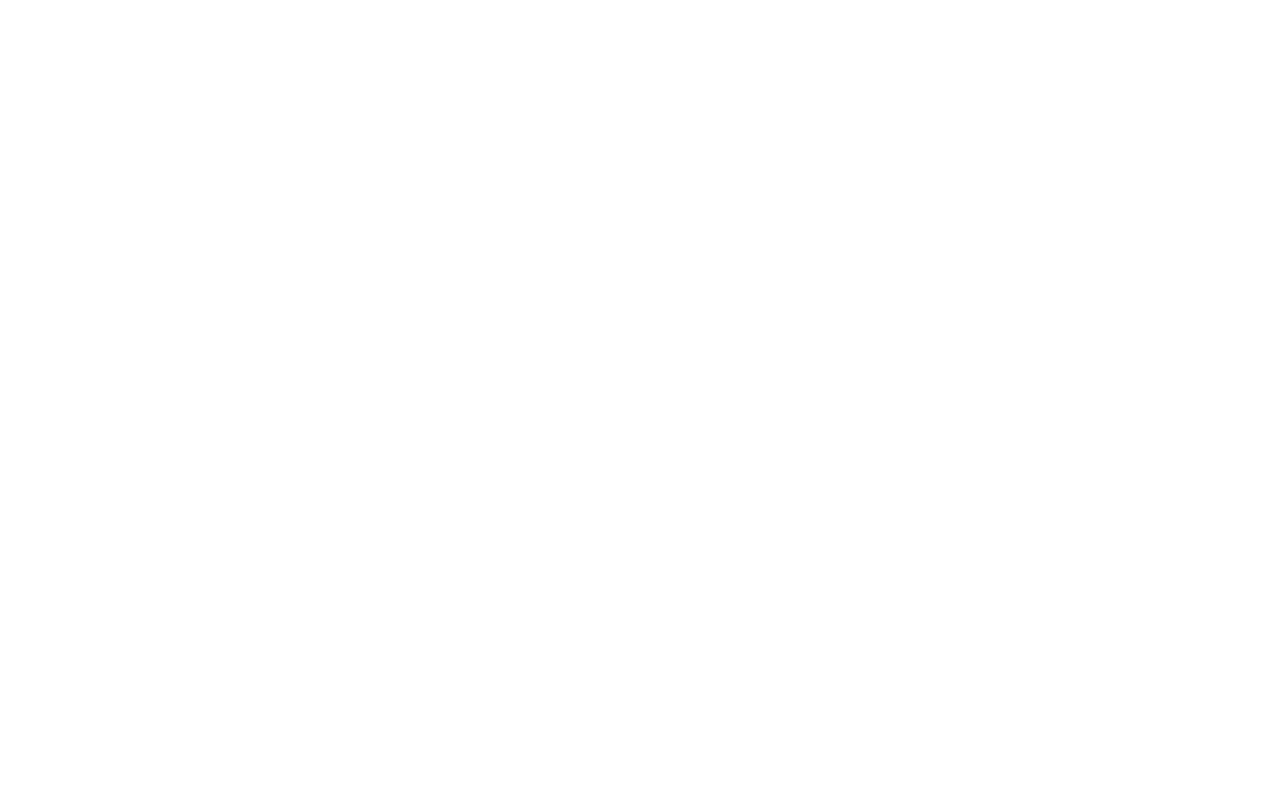
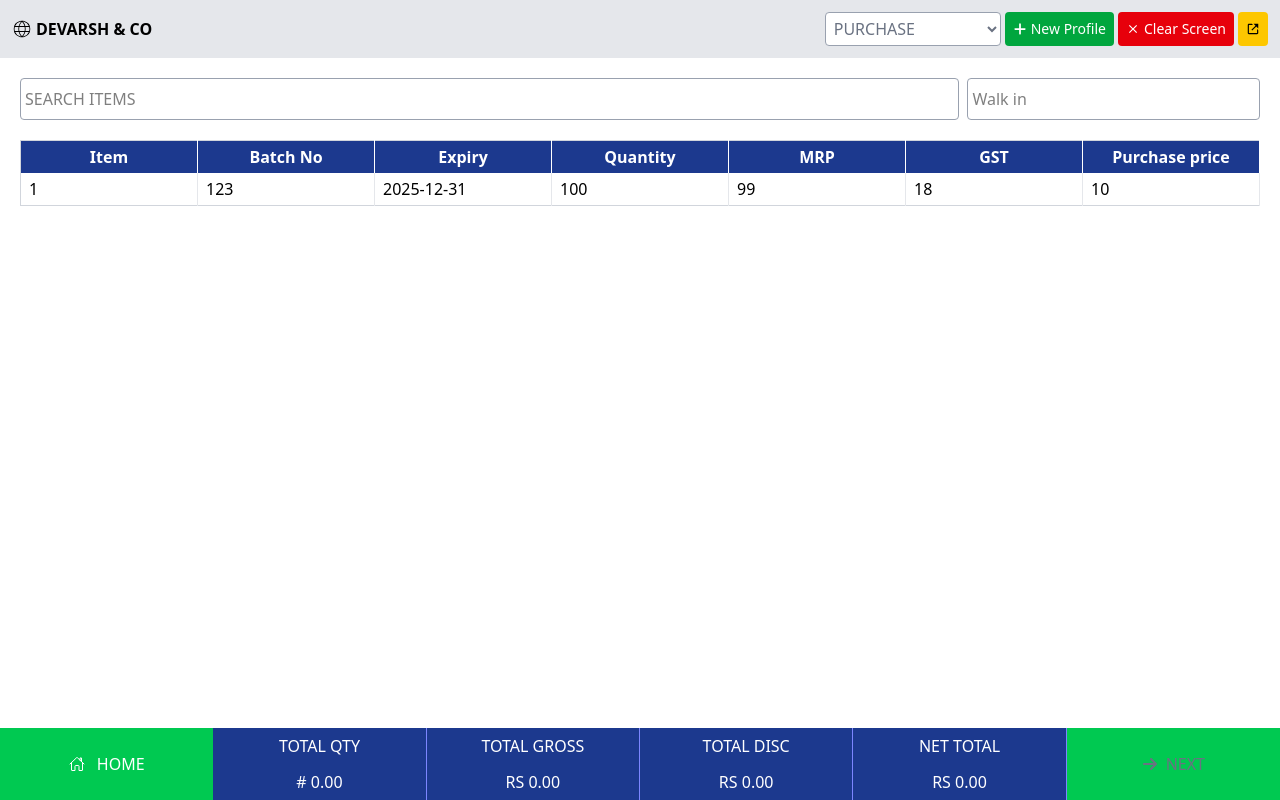
Before and after one commit to Zthree123/devarsh-co, a React (Vite) app: page /purchases in a window 1280 px wide. Before the commit this address had no page. Built offline with nearby package versions, Linux system fonts and the light colour scheme.

Commit message:
RetailerMaster CrediInfo Added

```diff
--- a/src/AddParty.jsx
+++ b/src/AddParty.jsx
@@ -1,7 +1,7 @@
 import React, { useState } from 'react';
 import { IoMdClose } from "react-icons/io";
 
-const AddParty = ({ setIsOpen, setRetailer }) => {
+const AddParty = ({ setIsOpen, setRetailer, fetchRetailer }) => {
     const [error, setError] = useState("")
 
     const [party, setParty] = useState({
@@ -82,8 +82,8 @@
             const data = await response.json()
 
             if (data.status === "success") {
-                setRetailer(data.results);
                 setIsOpen(false)
+                fetchRetailer()
             } else {
                 console.log(data?.message || "Failed to add retailer.");
             }
@@ -91,7 +91,6 @@
             console.log("Error adding retailer", error)
         }
     };
-
 
     return (
         <div>
--- a/src/App.jsx
+++ b/src/App.jsx
@@ -14,6 +14,7 @@
 import BeatMaster from './BeatMaster';
 import DistributorMaster from './DistributorMaster';
 import ProtectedRoute from './ProtectedRoute';
+import Purchases from './Purchases';
 
 const App = () => {
   const [selectedProducts, setSelectedProducts] = useState([]);
@@ -46,6 +47,7 @@
             <Route path="/beatMaster" element={<BeatMaster />} />
             <Route path="/distributorMaster" element={<DistributorMaster />} />
             <Route path="/addretailer" element={<AddParty />} />
+            <Route path="/purchases" element={<Purchases />} />
 
 
       </Routes>
--- /dev/null
+++ b/src/ItemsPurchase.jsx
@@ -0,0 +1,85 @@
+import React from 'react'
+import { IoHomeOutline } from "react-icons/io5";
+import { Link } from 'react-router-dom';
+import { FaArrowRight } from "react-icons/fa6";
+
+const ItemsPurchase = () => {
+    return (
+        <div>
+            <div className='flex gap-2 py-5 px-5'>
+                <input
+                    className='outline-none w-full border border-gray-400 rounded px-1 py-2'
+                    placeholder='SEARCH ITEMS'
+                    type="text"
+                />
+                <input
+                    className='outline-none w-96 border border-gray-400 rounded px-1 py-2'
+                    placeholder='Walk in'
+                    type="text" />
+            </div>
+
+            <div className='mx-5'>
+                <table className='w-full border border-gray-300'>
+                    <thead className='bg-blue-900 text-white'>
+                        <tr>
+                            <th className='border-r border-white py-1'>Item</th>
+                            <th className='border-r border-white py-1'>Batch No</th>
+                            <th className='border-r border-white py-1'>Expiry</th>
+                            <th className='border-r border-white py-1'>Quantity</th>
+                            <th className='border-r border-white py-1'>MRP</th>
+                            <th className='border-r border-white py-1'>GST</th>
+                            <th className='border-r border-white py-1'>Purchase price</th>
+                        </tr>
+                    </thead>
+                    <tbody>
+                        <tr>
+                            <td className='border-r border-gray-200 py-1 px-2 w-1/7'>1</td>
+                            <td className='border-r border-gray-200 py-1 px-2 w-1/7'>123</td>
+                            <td className='border-r border-gray-200 py-1 px-2 w-1/7'>2025-12-31</td>
+                            <td className='border-r border-gray-200 py-1 px-2 w-1/7'>100</td>
+                            <td className='border-r border-gray-200 py-1 px-2 w-1/7'>99</td>
+                            <td className='border-r border-gray-200 py-1 px-2 w-1/7'>18</td>
+                            <td className='border-r border-gray-200 py-1 px-2 w-1/7'>10</td>
+                        </tr>
+                    </tbody>
+                </table>
+            </div>
+
+            <div className='grid grid-cols-6 fixed bottom-0 w-full right-0 text-white'>
+                <Link
+                    to='/dashboard'
+                    className='flex items-center justify-center gap-3 py-6 bg-green-500 hover:bg-green-600'
+                >
+                    <IoHomeOutline />
+                    <button className='uppercase '>home</button>
+                </Link>
+                <div className='grid grid-rows-2 place-items-center bg-blue-900 border-r border-r-indigo-400'>
+                    <p className='uppercase'>total qty</p>
+                    <p># 0.00</p>
+                </div>
+                <div className='grid grid-rows-2  place-items-center bg-blue-900 border-r border-r-indigo-400'>
+                    <p className='uppercase'>total gross</p>
+                    <p>RS 0.00</p>
+                </div>
+                <div className='grid grid-rows-2  place-items-center bg-blue-900 border-r border-r-indigo-400'>
+                    <p className='uppercase'>total disc</p>
+                    <p>RS 0.00</p>
+                </div>
+                <div className='grid grid-rows-2  place-items-center bg-blue-900 border-r border-r-indigo-400'>
+                    <p className='uppercase'>net total</p>
+                    <p>RS 0.00</p>
+                </div>
+                <div
+                    className="flex items-center justify-center gap-3 px-4 py-2 cursor-pointer
+                 bg-green-500 hover:bg-green-600"
+                >
+                        <button  className='uppercase cursor-not-allowed text-gray-500 flex items-center gap-2'>
+                            <FaArrowRight /> Next
+                        </button>
+                </div>
+            </div>
+        </div>
+    )
+}
+
+export default ItemsPurchase
--- a/src/Master.jsx
+++ b/src/Master.jsx
@@ -136,7 +136,7 @@
 
             <div className='grid grid-cols-6 fixed bottom-0 w-full right-0 text-white'>
                 <Link
-                    to='/dashboard' element={<Dashboard/>}
+                    to='/dashboard' element={<Dashboard />}
                     className='flex items-center justify-center gap-3 py-6 bg-green-500 hover:bg-green-600'
                 >
                     <IoHomeOutline />
@@ -160,7 +160,7 @@
                 </div>
                 <div
                     className={`flex items-center justify-center gap-3 px-4 py-2 cursor-pointer
-        ${selectedProducts.length > 0 ? 'bg-green-500 hover:bg-green-600' : 'bg-green-400'}`}
+                 ${selectedProducts.length > 0 ? 'bg-green-500 hover:bg-green-600' : 'bg-green-400'}`}
                 >
                     {selectedProducts.length > 0 ? (
                         <Link to='/payment' state={{ netTotal: getNetTotal(), selectedProducts }} className='uppercase text-white flex items-center gap-2'>
@@ -172,7 +172,6 @@
                         </button>
                     )}
                 </div>
-
             </div>
         </div>
     )
--- /dev/null
+++ b/src/Purchases.jsx
@@ -0,0 +1,75 @@
+import React, {useState} from 'react'
+import { CiGlobe } from "react-icons/ci";
+import { FaPlus } from "react-icons/fa6";
+import { MdClear } from "react-icons/md";
+import { BiLinkExternal } from "react-icons/bi";
+import ItemsPurchase from './ItemsPurchase';
+
+const Purchases = () => {
+    const [selectedProducts, setSelectedProducts] = useState([])
+    const [showProfile, setShowProfile] = useState(false)
+
+
+    const handleNewProfile = () => {
+        setShowProfile(true)
+    }
+
+    const clearScreen = () => {
+        setSelectedProducts([])
+    }
+
+    const handleFullScreen = () => {
+        if (document.documentElement.requestFullscreen) {
+            document.documentElement.requestFullscreen();
+        } else if (document.documentElement.mozRequestFullScreen) {
+            document.documentElement.mozRequestFullScreen();
+        } else if (document.documentElement.webkitRequestFullscreen) {
+            document.documentElement.webkitRequestFullscreen();
+        } else if (document.documentElement.msRequestFullscreen) {
+            document.documentElement.msRequestFullscreen();
+        }
+    };
+
+    return (
+        <div>
+            <div className='flex justify-between px-3 py-3 bg-gray-200'>
+                <div className='inline-flex items-center gap-1'>
+                    <CiGlobe className='text-xl' />
+                    <p className='uppercase font-semibold'>devarsh & co</p>
+                </div>
+                <div className='flex gap-1 '>
+                    <div className='inline-flex items-center'>
+                        <select name="" id="" className='border text-gray-500  w-44 outline-none bg-white border-gray-400 p-1 rounded'>
+                            <option value="purchase" className='uppercase text-gray-500 '>PURCHASE</option>
+                            <option value="purchase-return" className='uppercase text-gray-500'>PURCHASE RETURN</option>
+                        </select>
+                    </div>
+                    <div
+                        onClick={handleNewProfile}
+                        className='inline-flex items-center text-white bg-green-600 rounded gap-1 py-1 px-2 cursor-pointer text-sm hover:bg-green-700'>
+                        <FaPlus />
+                        <p className='capitalize'>new profile</p>
+                    </div >
+                    <div
+                        onClick={clearScreen}
+                        className='inline-flex items-center text-white bg-red-600 rounded gap-1 py-1 px-2 cursor-pointer text-sm hover:bg-red-700'>
+                        <MdClear />
+                        <p className='capitalize'>clear screen</p>
+                    </div>
+                    <button
+                        onClick={handleFullScreen}
+                        className='inline-flex items-center bg-yellow-400 rounded gap-1 py-1 px-2 cursor-pointer text-sm hover:bg-yellow-500'
+                    >
+                        <BiLinkExternal />
+                    </button>
+                </div>
+            </div>
+
+            <div>
+                <ItemsPurchase />
+            </div>
+        </div>
+    )
+}
+
+export default Purchases
```
Also changed, not shown: src/BeatMaster.jsx (+10 -6 lines), src/RetailerMaster.jsx (+13 -4 lines).
